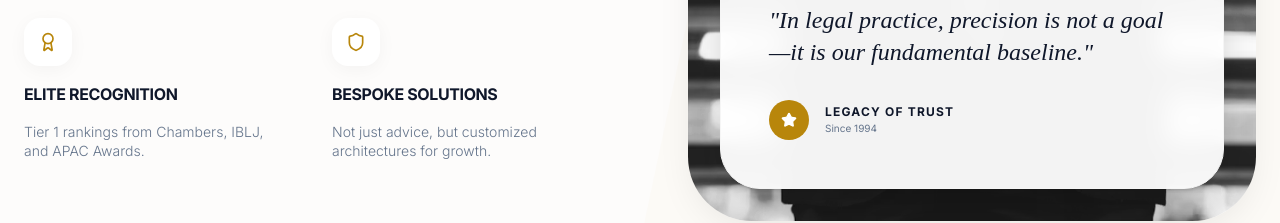
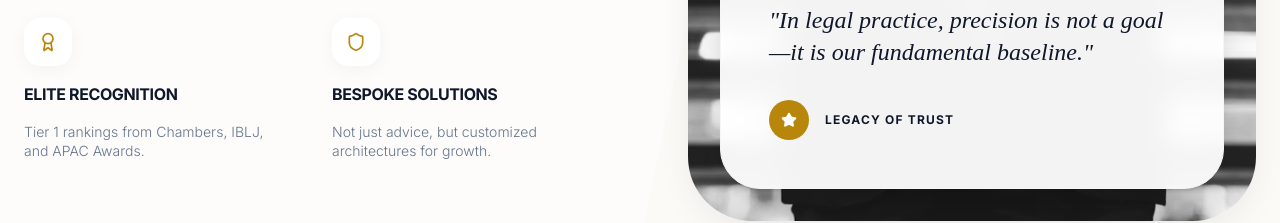
Before and after one commit to airoindia2022/Law-Firm, a React (Vite) app: page /team in a window 1280 px wide. Shown: the part 3560-3783 px from the top of the page. Built offline with nearby package versions, Linux system fonts and the light colour scheme.

Commit message:
feat: implement initial Team page with dynamic member display, search, and filtering capabilities.

```diff
--- a/src/pages/Team.jsx
+++ b/src/pages/Team.jsx
@@ -282,7 +282,6 @@ const Team = () => {
                                         </div>
                                         <div>
                                             <p className="text-xs font-bold uppercase tracking-widest text-text-main">Legacy of Trust</p>
-                                            <p className="text-[10px] text-text-muted">Since 1994</p>
                                         </div>
                                     </div>
                                 </div>
```
